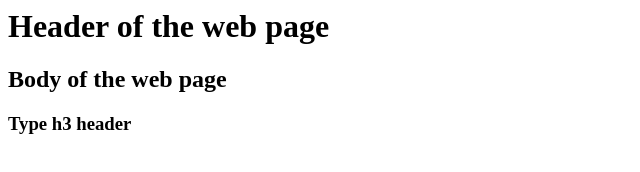
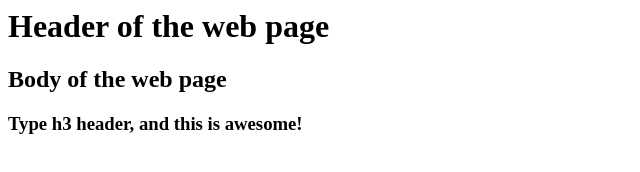
Before and after one commit to KannanPerumal/ei-lab-repo01, a plain HTML site: page index.html in a window 1280 px wide. Shown: the whole page, without its empty margins (0-640 px from the left). Drawn offline with Linux system fonts and the light colour scheme.

Commit message:
added h3 header is added awesome

```diff
--- a/index.html
+++ b/index.html
@@ -4,6 +4,6 @@
 </head>
 <body>
 <h2>Body of the web page</h2>
-<h3>Type h3 header</h3>
+<h3>Type h3 header, and this is awesome!</h3>
 </body>
 </html>
```
